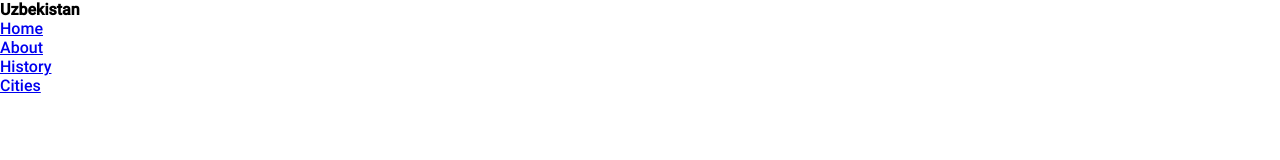
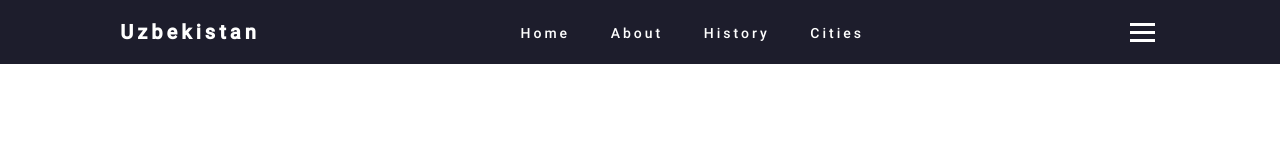
Before and after one commit to abdurahmonturaqulov/Responsive-Navbar, a plain HTML site: page index.html in a window 1280 px wide. Drawn offline with Linux system fonts and the light colour scheme.

Commit message:
2flesadd

```diff
--- a/css/main.css
+++ b/css/main.css
@@ -10,3 +10,47 @@ body {
   box-sizing: border-box;
   font-family: 'Montserrat-Medium', sans-serif;
 }
+nav {
+    display: flex;
+    justify-content: space-around;
+    align-items: center;
+    min-height: 8vh;
+    background-color: #1d1d2c;
+}
+.logo {
+    color: #fff;
+    letter-spacing: 4px;
+    font-size: 20px;
+}
+
+.nav-links {
+    display: flex;
+    justify-content: space-around;
+    width: 30%;
+}
+
+.nav-links li {
+    list-style: none;
+
+}
+.nav-links li a {
+    color: #fff;
+    text-decoration: none;
+    letter-spacing: 3px;
+    font-size: 14px;
+}
+.burger {
+    cursor: pointer;
+}
+.burger div {
+    height: 3px;
+    width: 25px;
+    background-color: #fff;
+    margin: 5px;
+}
+
+@media  screen and (max-width: 1024px) {
+    .nav-links {
+        width: 50%;
+    }
+}
--- a/index.html
+++ b/index.html
@@ -17,6 +17,11 @@
       <li><a href="#">History</a></li>
       <li><a href="#">Cities</a></li>
      </ul>
+     <div class="burger">
+      <div class="line-1"></div>
+      <div class="line-2"></div>
+      <div class="line-3"></div>
+     </div>
     </nav>
     <script src="./js/app.js"></script>
   </body>
```
